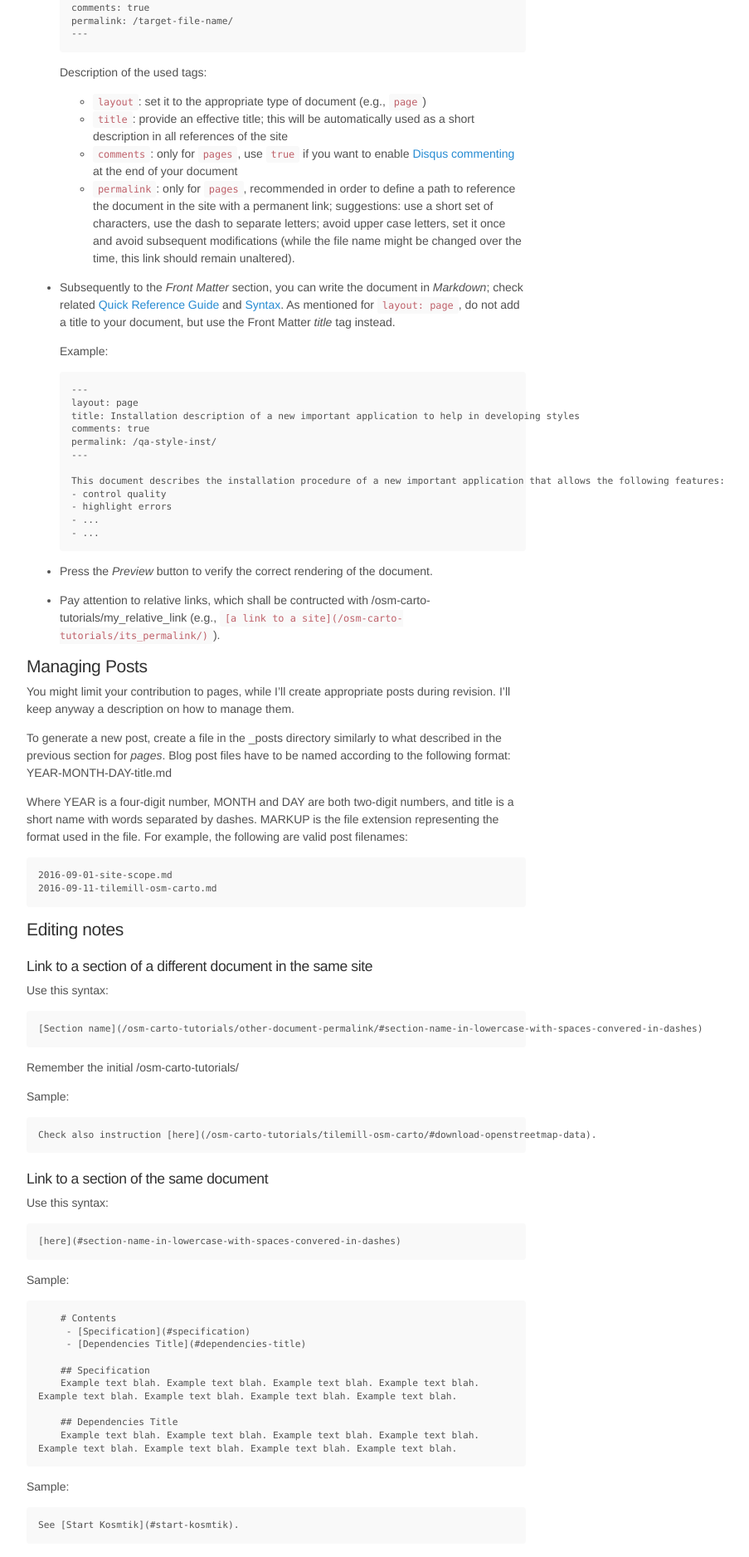
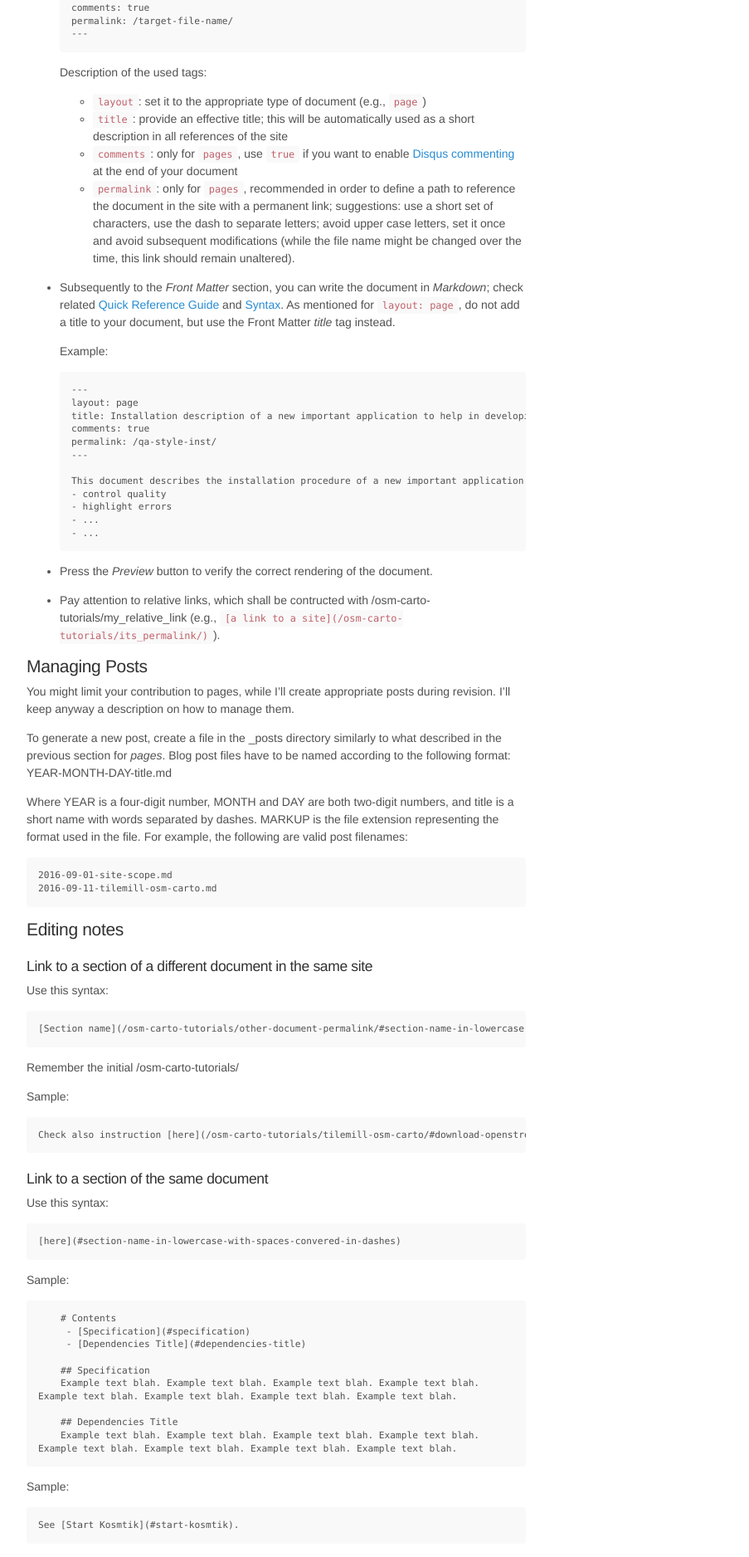
Before and after one commit to Ircama/osm-carto-tutorials, a Jekyll site: the page built from pages/how-to-contribute.md, in a window 1280 px wide. Shown: the part 976-2852 px from the top of the page at 83% size, without its empty margins (243-1146 px from the left). Built offline with Jekyll 4.4.1, drawn with Linux system fonts in a browser that asks for light colours; comment, search, counter and statistics services are not loaded.

Commit message:
Update poole.css

```diff
--- a/public/css/poole.css
+++ b/public/css/poole.css
@@ -170,9 +170,9 @@ pre {
   word-break: break-all;
   word-wrap: break-word;
   background-color: #f9f9f9;
+  overflow: scroll;
 }
 pre code {
-  overflow: scroll;
   white-space: pre;
 
   padding: 0;
```
